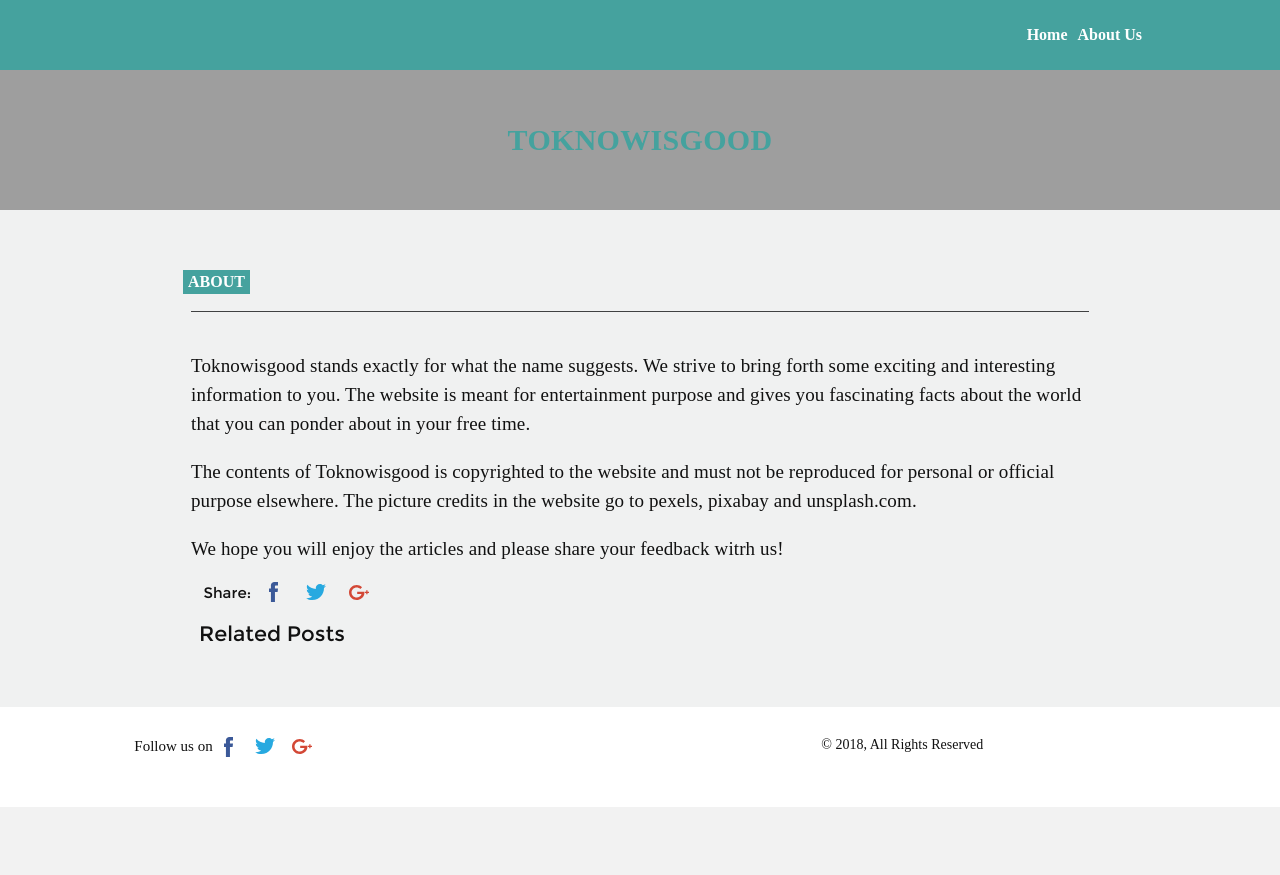
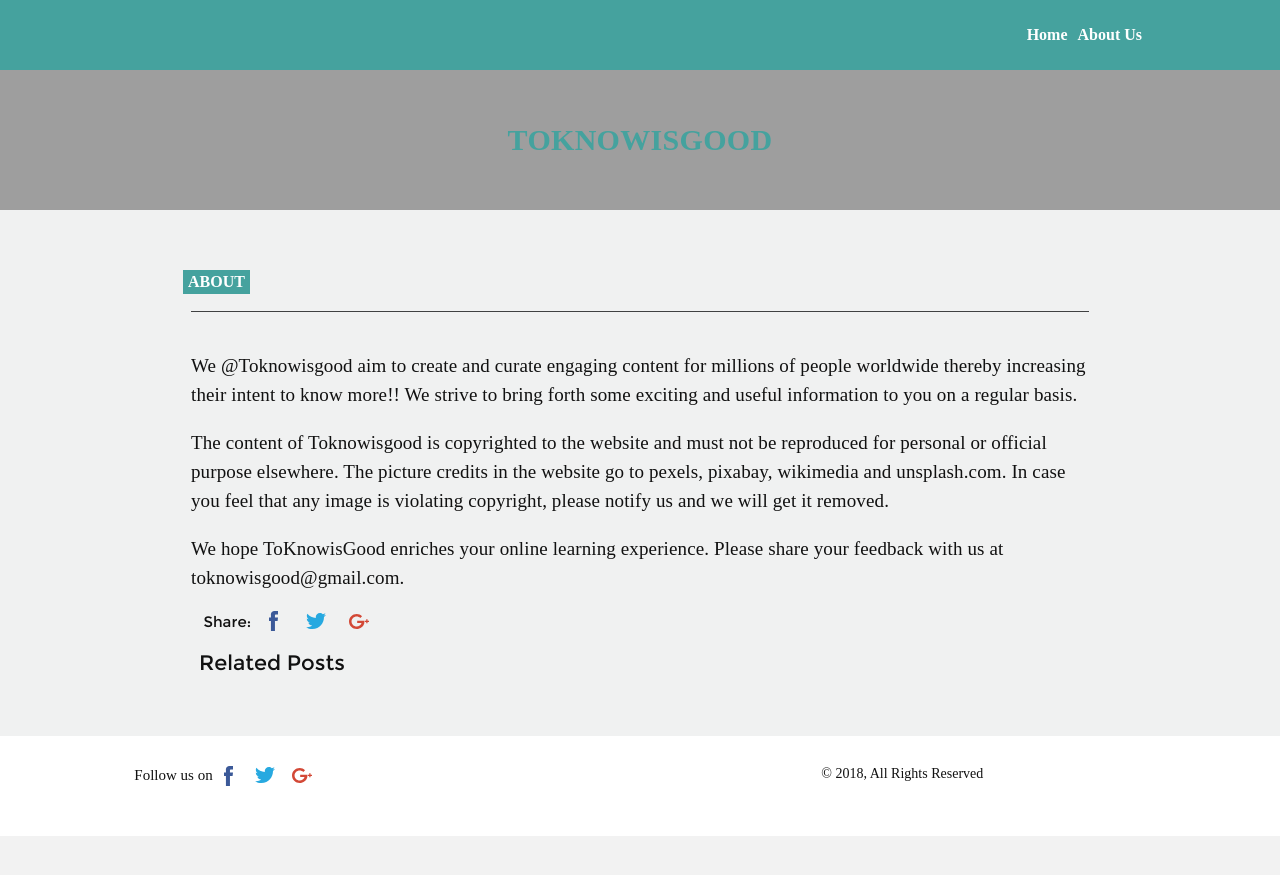
Before and after one commit to sherlifelix/blog, a Jekyll site: the page built from _posts/2022-06-08-about.md, in a window 1280 px wide. Shown: the top 875 px of the page. Built offline with Jekyll 4.4.1, drawn with Linux system fonts in a browser that asks for light colours; comment, search, counter and statistics services are not loaded.

Commit message:
Update 2022-06-08-about.md

```diff
--- a/_posts/2022-06-08-about.md
+++ b/_posts/2022-06-08-about.md
@@ -12,8 +12,8 @@ permalink: /about
 description: about
 ---
 
-Toknowisgood stands exactly for what the name suggests. We strive to bring forth some exciting and interesting information to you. The website is meant for entertainment purpose and gives you fascinating facts about the world that you can ponder about in your free time.
+We @Toknowisgood aim to create and curate engaging content for millions of people worldwide thereby increasing their intent to know more!! We strive to bring forth some exciting and useful information to you on a regular basis.
 
-The contents of Toknowisgood is copyrighted to the website and must not be reproduced for personal or official purpose elsewhere. The picture credits in the website go to pexels, pixabay and unsplash.com.
+The content of Toknowisgood is copyrighted to the website and must not be reproduced for personal or official purpose elsewhere. The picture credits in the website go to pexels, pixabay, wikimedia and unsplash.com. In case you feel that any image is violating copyright, please notify us and we will get it removed.
 
-We hope you will enjoy the articles and please share your feedback witrh us!
+We hope ToKnowisGood enriches your online learning experience. Please share your feedback with us at toknowisgood@gmail.com.
```
